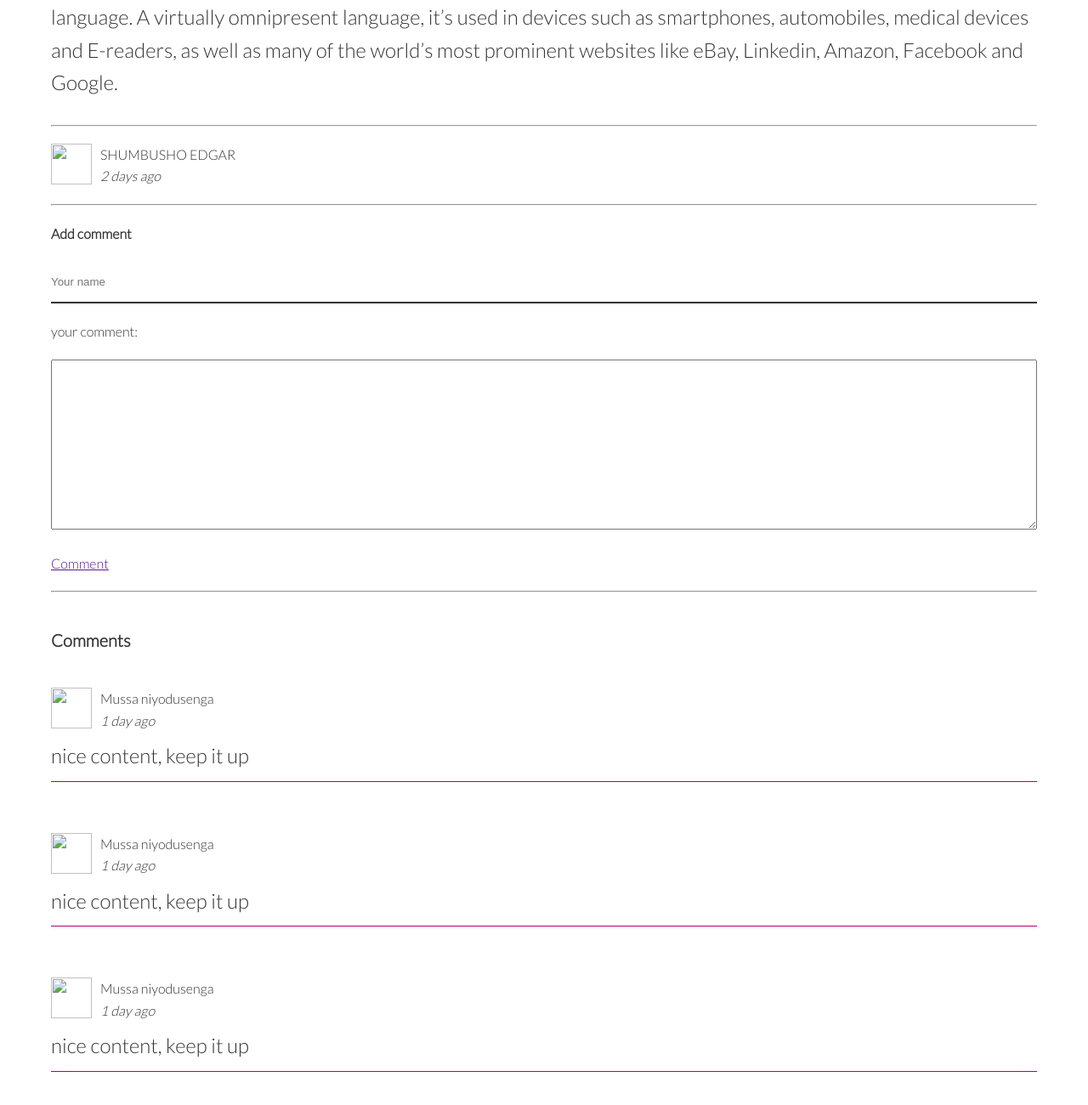
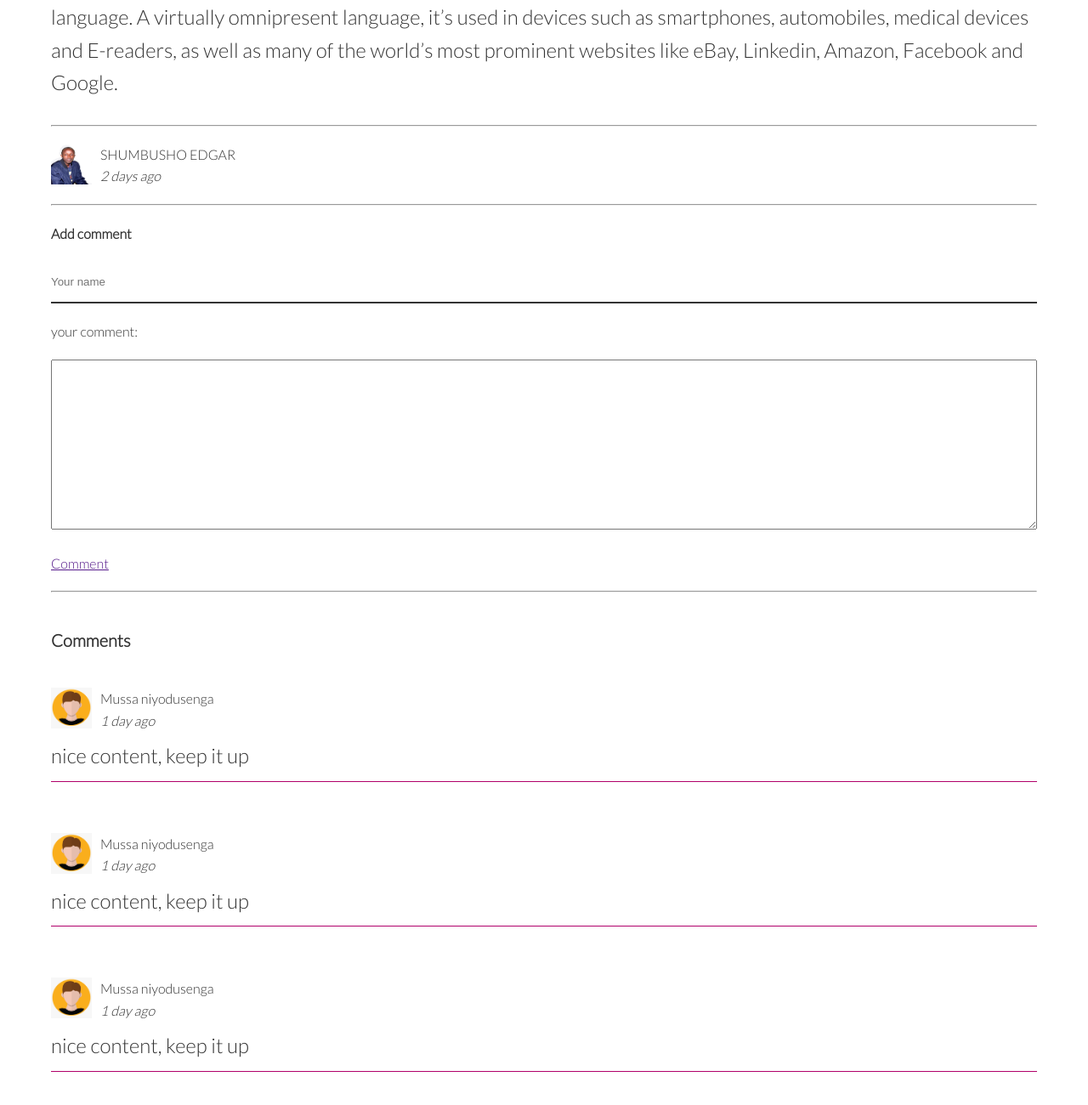
Before and after one commit to edgar929/personal-portfolio, a plain HTML site: page html/blog-details.html in a window 1280 px wide. Shown: the part 1484-2784 px from the top of the page at 85% size. Drawn offline with Linux system fonts and the light colour scheme; files whose address does not match are found by name.

Commit message:
modifying page links of html/blog-details and blog.html

```diff
--- a/html/blog-details.html
+++ b/html/blog-details.html
@@ -38,7 +38,7 @@
       <div class="container article-grid">
           <h1>why you must learn java</h1>
           <hr>
-          <img src="images/blog-java.jpg" alt="">
+          <img src="../images/blog-java.jpg" alt="">
           <p>
             1. Java is the most in-demand programming language
             In the graph below we’ve compiled the top 10 programming languages based on the number of job listings on Indeed.com, the world’s largest job aggregator. In line with Java’s #1 ranking found by CodingDojo in 2016 and 2017, Java remains the most in-demand programming language for 2018 and 2019. most common programming language, most in demand software language, most in demand software development language, most in demand coding language, widely-used programming language, widely-used coding language
@@ -57,7 +57,7 @@
           </p>
           <hr>
           <div class="author">
-              <img src="images/edgar.png" alt="">
+              <img src="../images/edgar.png" alt="">
               <span>SHUMBUSHO EDGAR <br> <i> 2 days ago</i></span>
           </div>
           <hr>
@@ -76,7 +76,7 @@
           <h3>Comments</h3>
           <div class="comment">
               <div class="commentor">
-                  <img src="images/avatar.png" alt="">
+                  <img src="../images/avatar.png" alt="">
                   <span>Mussa niyodusenga <br> <i> 1 day ago</i></span>
               </div>
               <p>
@@ -85,7 +85,7 @@
           </div>
           <div class="comment">
             <div class="commentor">
-                <img src="images/avatar.png" alt="">
+                <img src="../images/avatar.png" alt="">
                 <span>Mussa niyodusenga <br> <i> 1 day ago</i></span>
             </div>
             <p>
@@ -94,7 +94,7 @@
         </div>
         <div class="comment">
           <div class="commentor">
-              <img src="images/avatar.png" alt="">
+              <img src="../images/avatar.png" alt="">
               <span>Mussa niyodusenga <br> <i> 1 day ago</i></span>
           </div>
           <p>
@@ -103,7 +103,7 @@
       </div>
       <div class="comment">
         <div class="commentor">
-            <img src="images/avatar.png" alt="">
+            <img src="../images/avatar.png" alt="">
             <span>Mussa niyodusenga <br> <i> 1 day ago</i></span>
         </div>
         <p>
```
Also changed, not shown: html/blog.html (+2 -2 lines).
